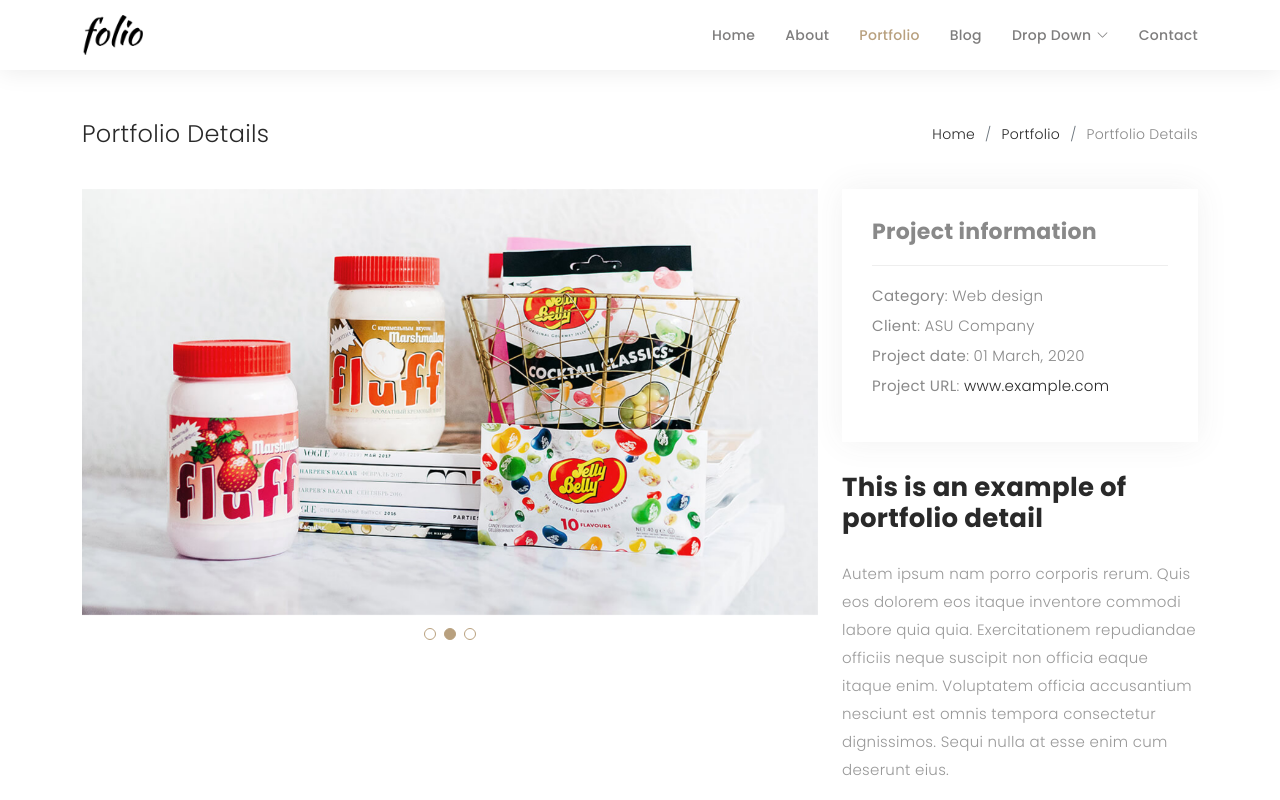
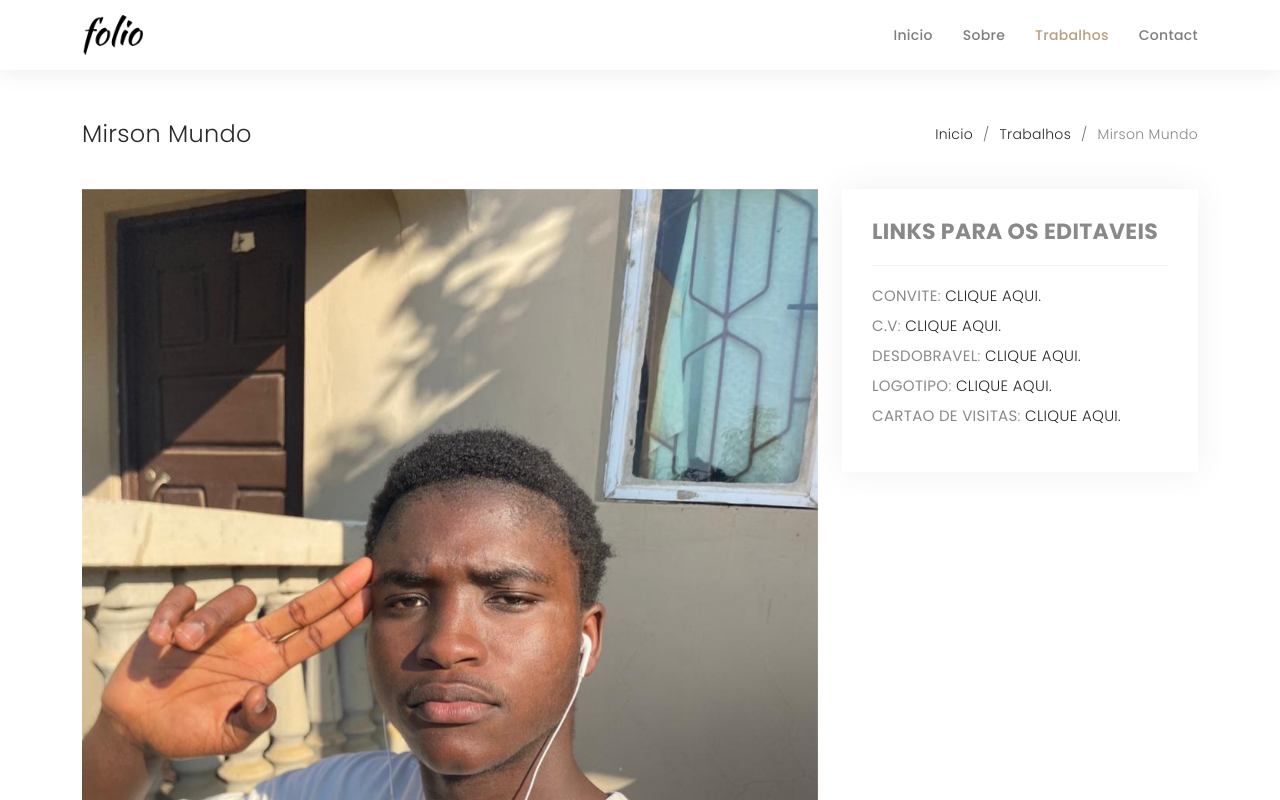
Before and after one commit to MirsonMboa/Mirson-portfolio, a plain HTML site: page portfolio-details.html in a window 1280 px wide. Shown: the top 800 px of the page. Drawn offline with nearby package versions, Linux system fonts and the light colour scheme; a web font is replaced by a local one.

Commit message:
Update portfolio-details.html

```diff
--- a/portfolio-details.html
+++ b/portfolio-details.html
@@ -5,7 +5,7 @@
   <meta charset="utf-8">
   <meta content="width=device-width, initial-scale=1.0" name="viewport">
 
-  <title>Portfolio Details - Folio Bootstrap Template</title>
+  <title>Mirson Mundo</title>
   <meta content="" name="description">
   <meta content="" name="keywords">
 
@@ -47,12 +47,11 @@
 
       <nav id="navbar" class="navbar">
         <ul>
-          <li><a class="nav-link scrollto " href="#hero">Home</a></li>
-          <li><a class="nav-link scrollto" href="#about">About</a></li>
-          <li><a class="nav-link active  scrollto" href="#portfolio">Portfolio</a></li>
-          <li><a class="nav-link  scrollto" href="#journal">Blog</a></li>
-          <li class="dropdown"><a href="#"><span>Drop Down</span> <i class="bi bi-chevron-down"></i></a>
-            <ul>
+          <li><a class="nav-link scrollto " href="#hero">Inicio</a></li>
+          <li><a class="nav-link scrollto" href="#about">Sobre</a></li>
+          <li><a class="nav-link active  scrollto" href="#portfolio">Trabalhos</a></li>
+
+            <!-- <ul>
               <li><a href="#">Drop Down 1</a></li>
               <li class="dropdown"><a href="#"><span>Deep Drop Down</span> <i class="bi bi-chevron-right"></i></a>
                 <ul>
@@ -67,7 +66,7 @@
               <li><a href="#">Drop Down 3</a></li>
               <li><a href="#">Drop Down 4</a></li>
             </ul>
-          </li>
+          </li> -->
           <li><a class="nav-link scrollto" href="#contact">Contact</a></li>
         </ul>
         <i class="bi bi-list mobile-nav-toggle"></i>
@@ -83,11 +82,11 @@
       <div class="container">
 
         <div class="d-flex justify-content-between align-items-center">
-          <h2>Portfolio Details</h2>
+          <h2>Mirson Mundo</h2>
           <ol>
-            <li><a href="index.html">Home</a></li>
-            <li><a href="portfolio.html">Portfolio</a></li>
-            <li>Portfolio Details</li>
+            <li><a href="index.html">Inicio</a></li>
+            <li><a href="portfolio.html">Trabalhos</a></li>
+            <li>Mirson Mundo</li>
           </ol>
         </div>
 
@@ -105,15 +104,7 @@
               <div class="swiper-wrapper align-items-center">
 
                 <div class="swiper-slide">
-                  <img src="assets/img/portfolio/portfolio-details-1.jpg" alt="">
-                </div>
-
-                <div class="swiper-slide">
-                  <img src="assets/img/portfolio/portfolio-details-2.jpg" alt="">
-                </div>
-
-                <div class="swiper-slide">
-                  <img src="assets/img/portfolio/portfolio-details-3.jpg" alt="">
+                  <img src="assets/img/portfolio/home.png" alt="">
                 </div>
 
               </div>
@@ -123,19 +114,17 @@
 
           <div class="col-lg-4">
             <div class="portfolio-info">
-              <h3>Project information</h3>
+              <h3>LINKS PARA OS EDITAVEIS</h3>
               <ul>
-                <li><strong>Category</strong>: Web design</li>
-                <li><strong>Client</strong>: ASU Company</li>
-                <li><strong>Project date</strong>: 01 March, 2020</li>
-                <li><strong>Project URL</strong>: <a href="#">www.example.com</a></li>
+                <li><strong>CONVITE</strong>: <a href="https://www.canva.com/design/DAFsNNocBK4/ZmyRyIt8TC2ZuAyqJSSUtg/edit?utm_content=DAFsNNocBK4&utm_campaign=designshare&utm_medium=link2&utm_source=sharebutton">CLIQUE AQUI.</a></li>
+                <li><strong>C.V</strong>: <a href="https://www.canva.com/design/DAFsMRu3jw8/4FJlDanVmxQf_4_ixZIrOA/edit?utm_content=DAFsMRu3jw8&utm_campaign=designshare&utm_medium=link2&utm_source=sharebutton">CLIQUE AQUI.</a></li>
+                <li><strong>DESDOBRAVEL</strong>: <a href="https://www.canva.com/design/DAFsXT4xhis/sOHnbBK_2cPcOcHI9Y0sEg/edit?utm_content=DAFsXT4xhis&utm_campaign=designshare&utm_medium=link2&utm_source=sharebutton">CLIQUE AQUI.</a></li>
+                <li><strong>LOGOTIPO</strong>: <a href="https://www.canva.com/design/DAFsL_btSmY/U2R0qUN7ESbXGZunbfYQfQ/edit?utm_content=DAFsL_btSmY&utm_campaign=designshare&utm_medium=link2&utm_source=sharebutton">CLIQUE AQUI.</a></li>
+                <li><strong>CARTAO DE VISITAS</strong>: <a href="https://www.canva.com/design/DAFsNX8b4x4/mxVBZgUY5LwLu6kBIbp_sA/edit?utm_content=DAFsNX8b4x4&utm_campaign=designshare&utm_medium=link2&utm_source=sharebutton">CLIQUE AQUI.</a></li>
+
               </ul>
             </div>
             <div class="portfolio-description">
-              <h2>This is an example of portfolio detail</h2>
-              <p>
-                Autem ipsum nam porro corporis rerum. Quis eos dolorem eos itaque inventore commodi labore quia quia. Exercitationem repudiandae officiis neque suscipit non officia eaque itaque enim. Voluptatem officia accusantium nesciunt est omnis tempora consectetur dignissimos. Sequi nulla at esse enim cum deserunt eius.
-              </p>
             </div>
           </div>
 
```
